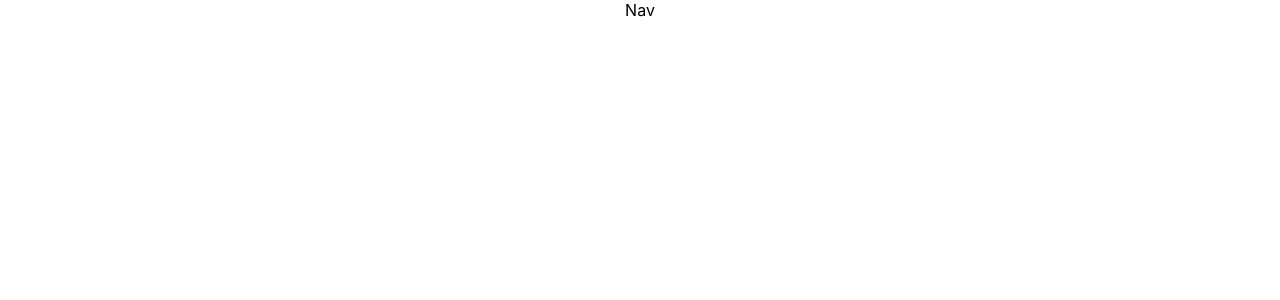
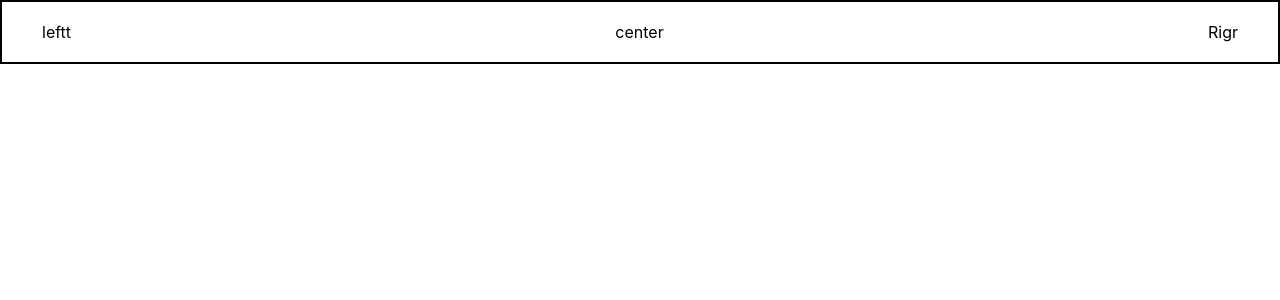
Before and after one commit to barbaroreyes/jew, a React (Create React App) app: page / in a window 1280 px wide. Shown: the top 300 px of the page. Built offline with nearby package versions, Linux system fonts and the light colour scheme.

Commit message:
added-mui

```diff
--- a/package.json
+++ b/package.json
@@ -3,6 +3,8 @@
   "version": "0.1.0",
   "private": true,
   "dependencies": {
+    "@mui/material": "^5.0.6",
+    "@mui/styled-engine-sc": "^5.0.4",
     "@testing-library/jest-dom": "^5.11.4",
     "@testing-library/react": "^11.1.0",
     "@testing-library/user-event": "^12.1.10",
@@ -10,6 +12,7 @@
     "react-dom": "^17.0.2",
     "react-router-dom": "^5.3.0",
     "react-scripts": "4.0.3",
+    "styled-components": "^5.3.3",
     "web-vitals": "^1.0.1"
   },
   "scripts": {
--- a/src/App.css
+++ b/src/App.css
@@ -1,4 +1,4 @@
-.App {
+/* .App {
   text-align: center;
 }
 
@@ -35,4 +35,4 @@
   to {
     transform: rotate(360deg);
   }
-}
+} */
--- a/src/Compo/NavBar.js
+++ b/src/Compo/NavBar.js
@@ -1,10 +1,38 @@
 import React from 'react';
+import styled from 'styled-components';
+
+
+const Container =  styled.div`
+height: 60px;
+`
+
+const  Wrapper =  styled.div`
+ padding: 10px 20px ;
+ border: 2px solid black ;
+ display:flex;
+ justify-content: space-between;
+`
+const Left =  styled.div`
+ padding: 10px 20px
+`
+const Rigth =  styled.div`
+ padding: 10px 20px
+`
+const Center =  styled.div`
+ padding: 10px 20px
+`
 
 const NavBar = () => {
   return (
-    <div>
-      Nav
-    </div>
+    <Container>
+        <Wrapper>
+         <Left>leftt</Left>
+         <Center>center</Center>
+         <Rigth>Rigr</Rigth>
+
+        </Wrapper>
+
+    </Container>
   );
 }
 
```
Also changed, not shown: 2 other files (tests, documents, lock files or other folders).
